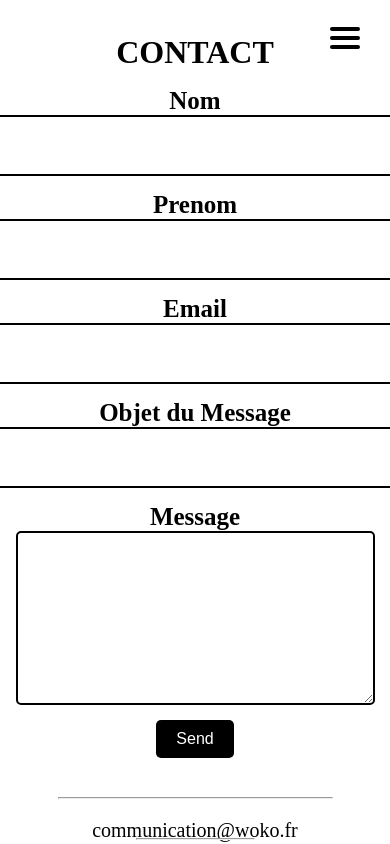
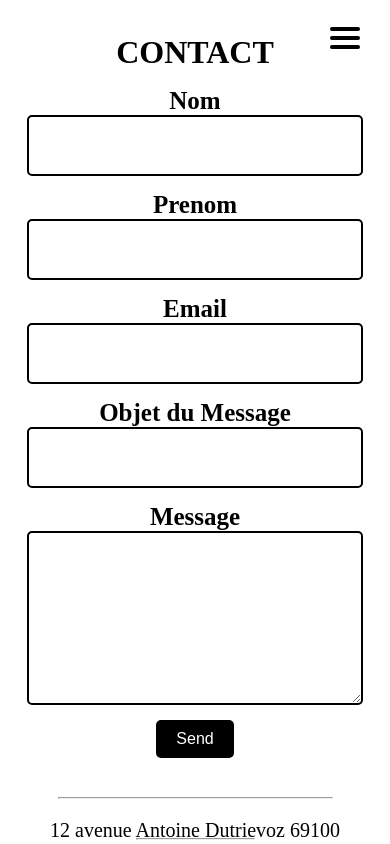
Before and after one commit to Manthor34/jin-joo-suite, a React (Vite) app: page /#/contact in a window 390 px wide. Shown: the top 844 px of the page. Built offline with nearby package versions, Linux system fonts and the light colour scheme; a web font is replaced by a local one.

Commit message:
reglage form responsive

```diff
--- a/src/Styles/Contact.css
+++ b/src/Styles/Contact.css
@@ -28,6 +28,9 @@
     }
     .contactPara {
         font-size: 20px;
+    }
+    .form-control {
+        width: 80vw;
     }
 }
 
--- a/src/views/Contact.jsx
+++ b/src/views/Contact.jsx
@@ -142,10 +142,11 @@ const Contact = () => {
                 {isSending && <div style={{ background: '#f0ad4e', padding: '10px', borderRadius: '5px', marginTop: '10px' }}>Envoi en cours...</div>}
                 {errors.sendError && <div style={{ background: 'red', padding: '10px', borderRadius: '5px', marginTop: '10px', color: 'white' }}>{errors.sendError}</div>}
                 {isSent && <div style={{ background: 'green', padding: '10px', borderRadius: '5px', marginTop: '10px', color: 'white' }}>Votre message a été envoyé. Merci!</div>}
+                <div className='contactAdress'>
+                    <hr className='contactHr'/>
+                    <p className='contactPara'>12 avenue Antoine Dutrievoz 69100 Villeurbanne</p>
+                </div>
 
-                <hr className='contactHr'/>
-                <p className='contactPara'>communication@woko.fr</p>
-                <p className='contactPara'>12 avenue Antoine Dutrievoz 69100 Villeurbanne</p>
             </div>
             <Footer/>
         </div>
```
